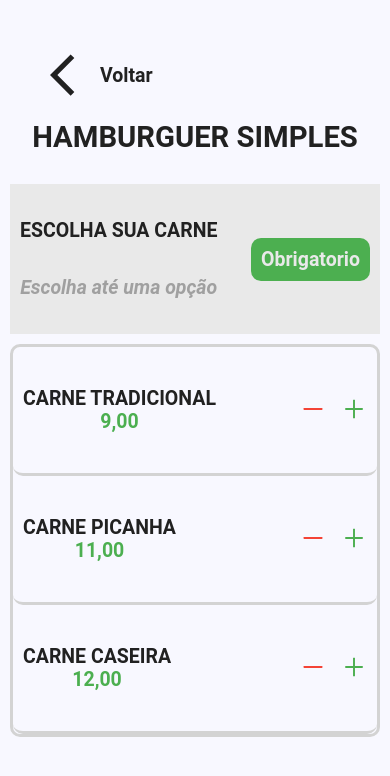
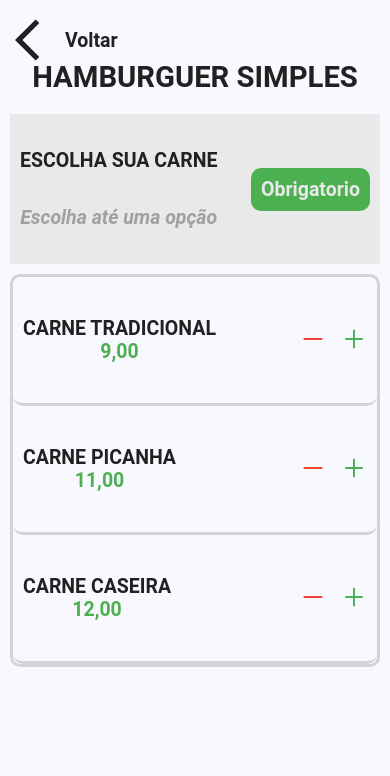
Before and after one commit to nikolassco/zapdelivery, a React (Create React App) app: page /product/1 in a window 390 px wide. Shown: the top 776 px of the page. Built offline with nearby package versions, Linux system fonts and the light colour scheme.

Commit message:
edit back button on page product details

```diff
--- a/src/components/productdetails/ProductDetails.module.css
+++ b/src/components/productdetails/ProductDetails.module.css
@@ -6,7 +6,7 @@
   display: flex;
   justify-content: flex-start;
   align-items: center;
-  padding: 50px;
+  padding: 15px;
 }
 
 .back_link {
@@ -25,7 +25,7 @@
 
 .name {
   position: relative;
-  bottom: 100px;
+  bottom: 60px;
   padding: 0 20px;
   text-transform: uppercase;
   z-index: -1;
@@ -127,7 +127,7 @@
 
 @media (max-width: 56.25rem) {
   .name {
-    bottom: 30px;
+    bottom: 20px;
   }
 
   .back_text {
```
